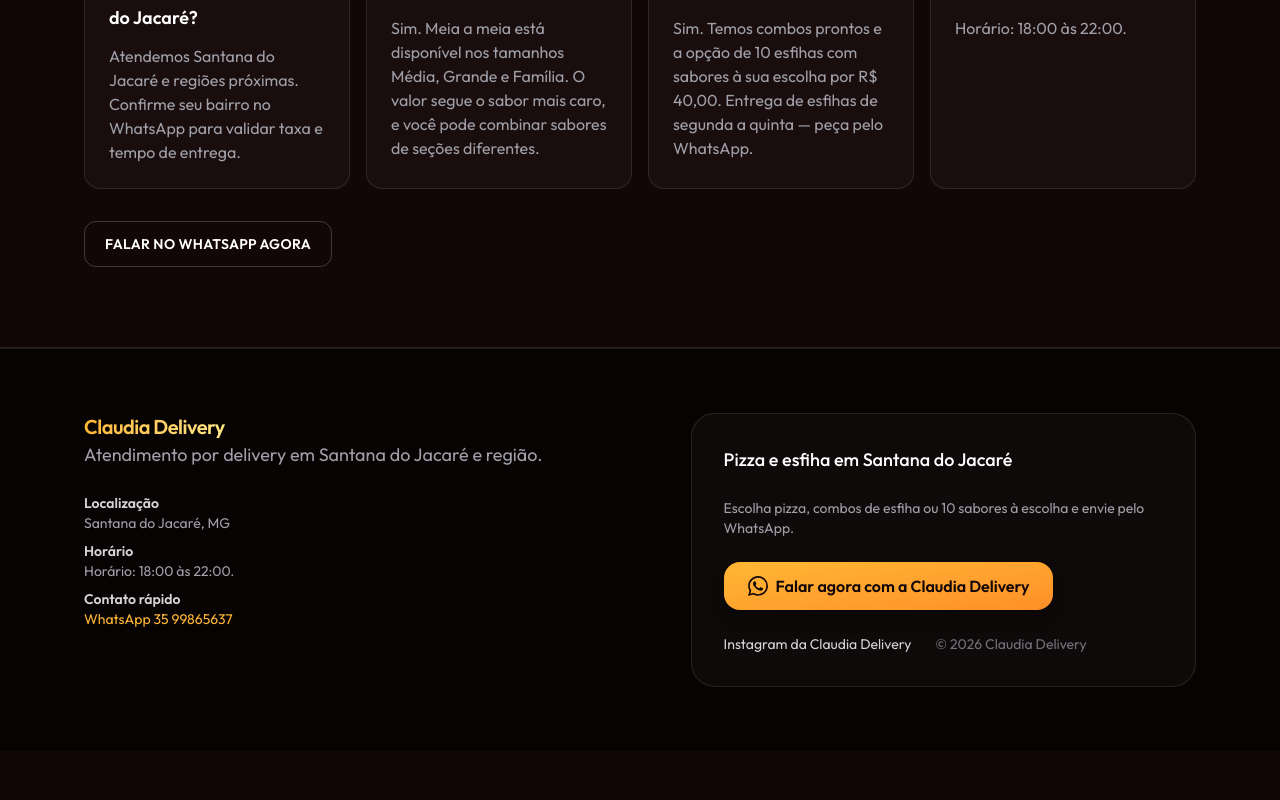
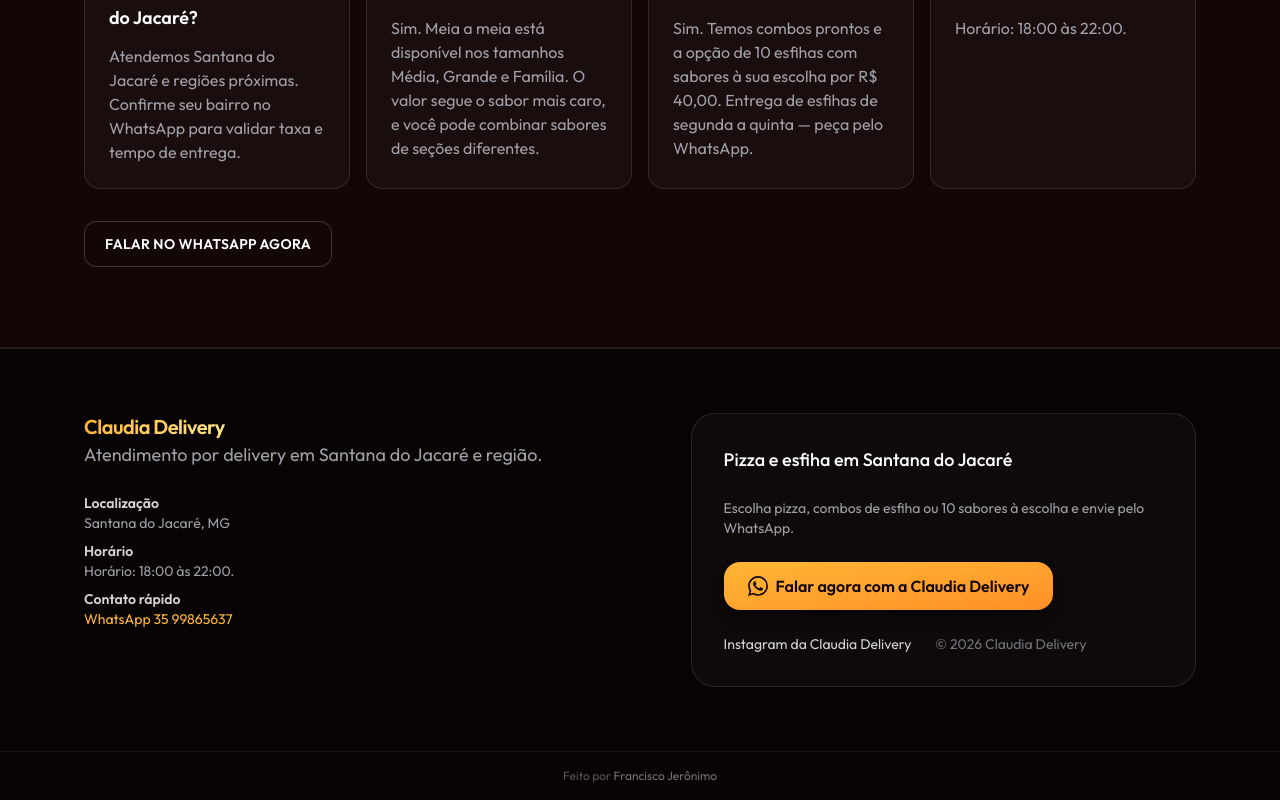
Before and after one commit to franciscojeronimo1/front, a React (Vite) app: page / in a window 1280 px wide. Shown: the part 9647-10447 px from the top of the page. Before the commit the page ends 10398 px from the top, so only its background shows below. Built offline with nearby package versions, Linux system fonts and the light colour scheme.

Commit message:
Add footer credit section with link to Francisco Jerônimo's Instagram profile for enhanced transparency and acknowledgment.

```diff
--- a/src/components/Footer.tsx
+++ b/src/components/Footer.tsx
@@ -59,6 +59,20 @@
           </div>
         </div>
       </div>
+
+      <div className="border-t border-white/5">
+        <p className="mx-auto max-w-6xl px-5 py-4 text-center text-xs text-zinc-600">
+          Feito por{' '}
+          <a
+            href="https://www.instagram.com/franciscojeronimo0/"
+            target="_blank"
+            rel="noreferrer"
+            className="text-zinc-500 transition hover:text-zinc-300"
+          >
+            Francisco Jerônimo
+          </a>
+        </p>
+      </div>
     </footer>
   )
 }
```
